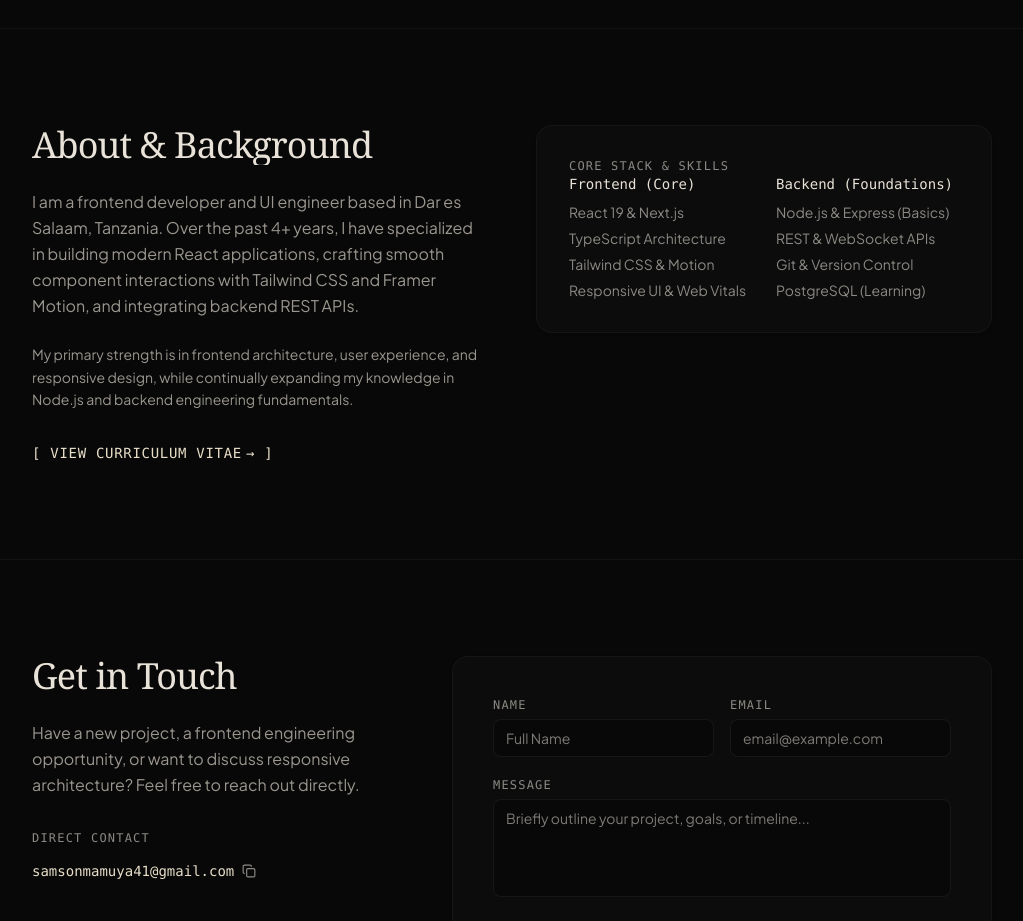
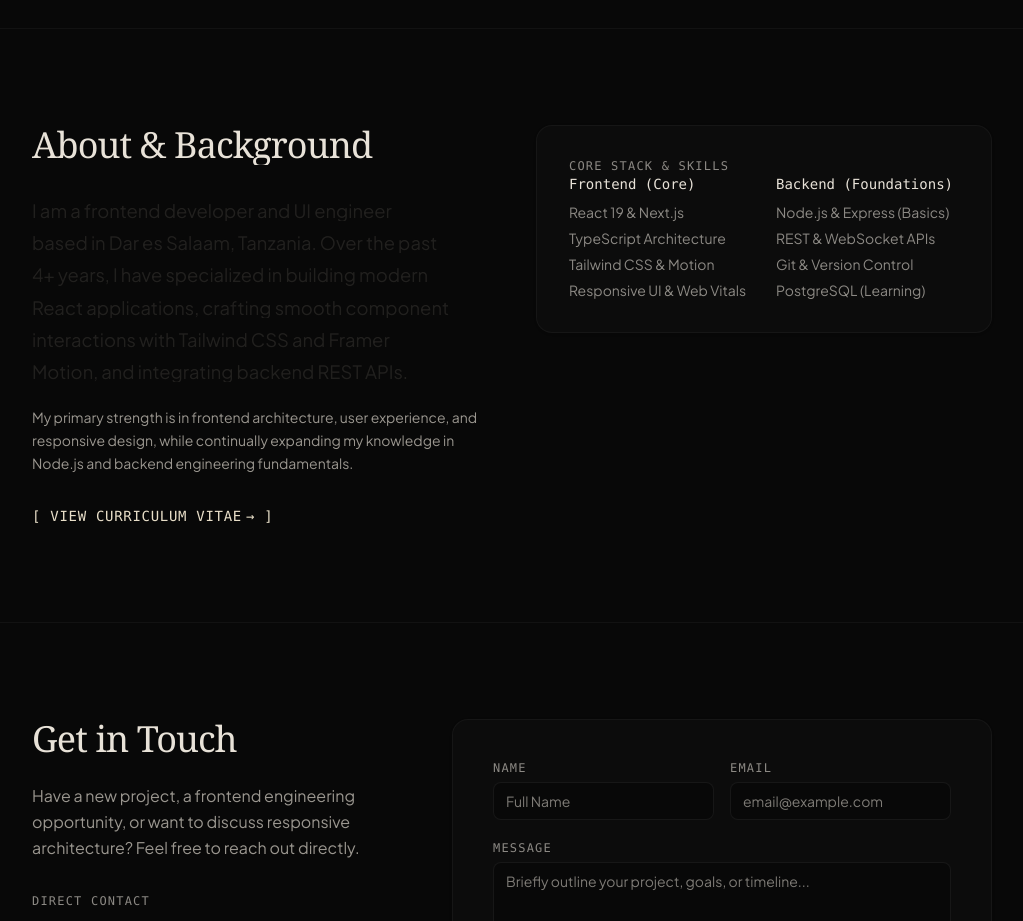
Before and after one commit to Samson-64/MyPortfolio, a React (Vite) app: page / in a window 1280 px wide. Shown: the part 3820-4741 px from the top of the page, without its empty margins (128-1151 px from the left). Built offline with nearby package versions, Linux system fonts and the light colour scheme.

Commit message:
feat :(Text revel animation) : Implement the text reveal animation

```diff
--- a/src/components/AboutSection.tsx
+++ b/src/components/AboutSection.tsx
@@ -2,6 +2,7 @@ import React from 'react';
 import { motion, useReducedMotion } from 'motion/react';
 import { EASE_FLUID } from '../lib/motion';
 import { SplitHeading } from './motion/SplitHeading';
+import { ScrollTextReveal } from './motion/ScrollTextReveal';
 import { SpotlightLayers, useSpotlight } from './motion/Spotlight';
 import cvPdf from '../assets/Doc/Samson_Mamuya_CV.pdf';
 
@@ -23,26 +24,44 @@ export const AboutSection: React.FC = () => {
     <section id="about" className="py-24 px-6 sm:px-8 max-w-5xl mx-auto border-t border-white/4">
       <div className="grid grid-cols-1 md:grid-cols-12 gap-12 items-start">
         {/* Left: Heading & Bio */}
+        <div className="md:col-span-6 space-y-6">
           <motion.div
-          initial={reduce ? false : { opacity: 0, x: -25, filter: 'blur(4px)' }}
-          whileInView={{ opacity: 1, x: 0, filter: 'blur(0px)' }}
+            initial={reduce ? false : { opacity: 0, y: 18 }}
+            whileInView={{ opacity: 1, y: 0 }}
             viewport={{ once: true, margin: '-60px' }}
-          transition={{ duration: 0.7, ease: EASE_FLUID }}
-          className="md:col-span-6 space-y-6"
+            transition={{ duration: 0.6, ease: EASE_FLUID }}
           >
             <SplitHeading className="font-serif text-3xl sm:text-4xl font-light text-[#E8E2D8] tracking-tight text-balance">
               About &amp; Background
             </SplitHeading>
+          </motion.div>
 
-          <p className="text-base text-[#9A968F] leading-relaxed font-normal">
-            I am a frontend developer and UI engineer based in Dar es Salaam, Tanzania. Over the past 4+ years, I have specialized in building modern React applications, crafting smooth component interactions with Tailwind CSS and Framer Motion, and integrating backend REST APIs.
-          </p>
+          {/* Lead bio, revealed word by word as you scroll through it */}
+          <ScrollTextReveal className="text-lg sm:text-[1.15rem] leading-[1.75] font-normal text-[#E8E2D8] text-balance">
+            I am a frontend developer and UI engineer based in Dar es Salaam, Tanzania. Over the past
+            4+ years, I have specialized in building modern React applications, crafting smooth
+            component interactions with Tailwind CSS and Framer Motion, and integrating backend REST
+            APIs.
+          </ScrollTextReveal>
 
-          <p className="text-sm text-[#9A968F] leading-relaxed font-normal">
-            My primary strength is in frontend architecture, user experience, and responsive design, while continually expanding my knowledge in Node.js and backend engineering fundamentals.
-          </p>
+          <motion.p
+            initial={reduce ? false : { opacity: 0, y: 14 }}
+            whileInView={{ opacity: 1, y: 0 }}
+            viewport={{ once: true, margin: '-40px' }}
+            transition={{ duration: 0.6, delay: 0.1, ease: EASE_FLUID }}
+            className="text-sm text-[#9A968F] leading-relaxed font-normal"
+          >
+            My primary strength is in frontend architecture, user experience, and responsive design,
+            while continually expanding my knowledge in Node.js and backend engineering fundamentals.
+          </motion.p>
 
-          <div className="flex items-center gap-4 pt-2">
+          <motion.div
+            initial={reduce ? false : { opacity: 0, y: 14 }}
+            whileInView={{ opacity: 1, y: 0 }}
+            viewport={{ once: true, margin: '-40px' }}
+            transition={{ duration: 0.6, delay: 0.18, ease: EASE_FLUID }}
+            className="flex items-center gap-4 pt-2"
+          >
             <a
               href={cvPdf}
               target="_blank"
@@ -58,8 +77,8 @@ export const AboutSection: React.FC = () => {
               </span>
               <span className="group-hover:translate-x-1 transition-transform">→ ]</span>
             </a>
+          </motion.div>
         </div>
-        </motion.div>
 
         {/* Right: Skills Matrix */}
         <motion.div
--- a/src/lib/motion.ts
+++ b/src/lib/motion.ts
@@ -1,5 +1,6 @@
 import { useEffect, useState } from 'react';
 import { useReducedMotion } from 'motion/react';
+import { gsap } from 'gsap';
 import { CustomEase } from 'gsap/CustomEase';
 
 /**
@@ -19,6 +20,7 @@ export const SPRING_SNAPPY = { type: 'spring', stiffness: 420, damping: 32, mass
 export const GSAP_EASE_FLUID = 'fluid';
 
 if (typeof window !== 'undefined') {
+  gsap.registerPlugin(CustomEase);
   CustomEase.create(GSAP_EASE_FLUID, 'M0,0 C0.21,0.47 0.32,0.98 1,1');
 }
 
```
Lines whose indentation alone changed are shown as unchanged.
